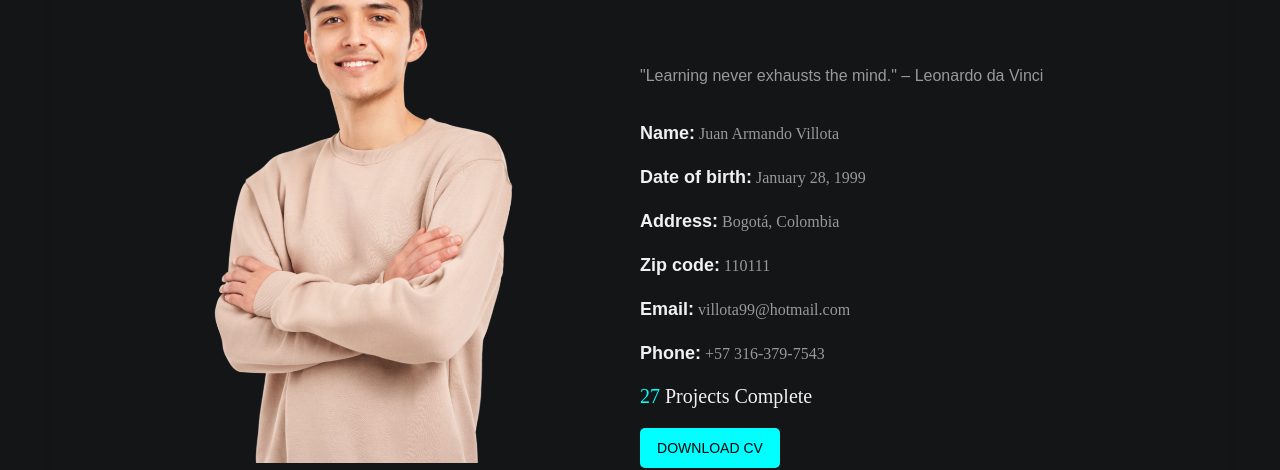
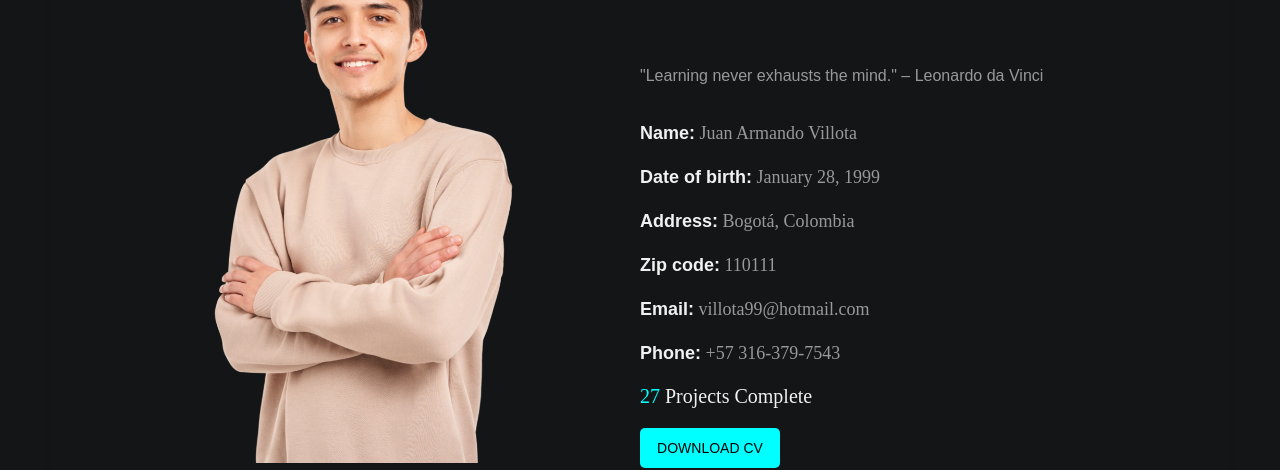
Before and after one commit to juanchovg1/mi-portafolio-frontend, a React (Vite) app: page / in a window 1280 px wide. Shown: the part 780-1250 px from the top of the page. Built offline with nearby package versions, Linux system fonts and the light colour scheme.

Commit message:
Update AboutMe component: increase font size for personal details for improved readability

```diff
--- a/src/components/AboutMe.jsx
+++ b/src/components/AboutMe.jsx
@@ -29,27 +29,27 @@ const AboutMe = () => {
                     <p className="about-me-quote">"Learning never exhausts the mind." – Leonardo da Vinci</p>
                     <p className="about-me-detail">
                         <strong>Name:</strong>
-                        <span style={{ fontFamily: 'Poppins', fontWeight: 400, fontSize: '16px', color: '#999999' }}> Juan Armando Villota</span>
+                        <span style={{ fontFamily: 'Poppins', fontWeight: 400, fontSize: '18px', color: '#999999' }}> Juan Armando Villota</span>
                     </p>
                     <p className="about-me-detail">
                         <strong>Date of birth:</strong>
-                        <span style={{ fontFamily: 'Poppins', fontWeight: 400, fontSize: '16px', color: '#999999' }}> January 28, 1999</span>
+                        <span style={{ fontFamily: 'Poppins', fontWeight: 400, fontSize: '18px', color: '#999999' }}> January 28, 1999</span>
                     </p>
                     <p className="about-me-detail">
                         <strong>Address:</strong>
-                        <span style={{ fontFamily: 'Poppins', fontWeight: 400, fontSize: '16px', color: '#999999' }}> Bogotá, Colombia</span>
+                        <span style={{ fontFamily: 'Poppins', fontWeight: 400, fontSize: '18px', color: '#999999' }}> Bogotá, Colombia</span>
                     </p>
                     <p className="about-me-detail">
                         <strong>Zip code:</strong>
-                        <span style={{ fontFamily: 'Poppins', fontWeight: 400, fontSize: '16px', color: '#999999' }}> 110111</span>
+                        <span style={{ fontFamily: 'Poppins', fontWeight: 400, fontSize: '18px', color: '#999999' }}> 110111</span>
                     </p>
                     <p className="about-me-detail">
                         <strong>Email:</strong>
-                        <span style={{ fontFamily: 'Poppins', fontWeight: 400, fontSize: '16px', color: '#999999' }}> villota99@hotmail.com</span>
+                        <span style={{ fontFamily: 'Poppins', fontWeight: 400, fontSize: '18px', color: '#999999' }}> villota99@hotmail.com</span>
                     </p>
                     <p className="about-me-detail">
                         <strong>Phone:</strong>
-                        <span style={{ fontFamily: 'Poppins', fontWeight: 400, fontSize: '16px', color: '#999999' }}> +57 316-379-7543</span>
+                        <span style={{ fontFamily: 'Poppins', fontWeight: 400, fontSize: '18px', color: '#999999' }}> +57 316-379-7543</span>
                     </p>
                     <p className="about-me-projects">
                         <span style={{ fontFamily: 'Poppins', fontWeight: 400, fontSize: '20px', color: '#f1f1f1' }}>
```
